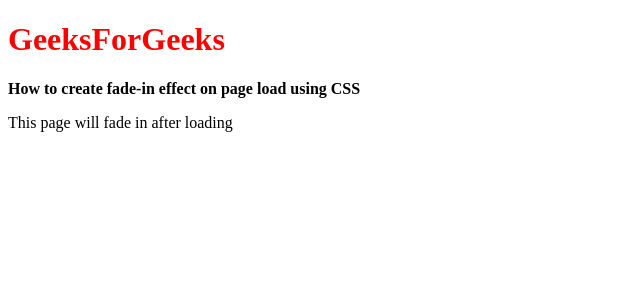
After one commit to browniefrombris/brownieblog, a Flask app: page /fader2 in a window 1280 px wide. The commit adds this page. Shown: the top 300 px of the page, without its empty margins (0-640 px from the left). Run offline with Flask 2, Linux system fonts and the light colour scheme.

Commit message:
19 Jun 21 1349

```diff
--- a/app/routes.py
+++ b/app/routes.py
@@ -1,5 +1,5 @@
 from app import app
-from flask import Flask, render_template, send_from_directory, url_for
+from flask import render_template, send_from_directory, url_for
 import os
 
 @app.route('/')
@@ -15,3 +15,11 @@ def favicon():
 @app.route('/catalogue')
 def catalogue():
 	return render_template('catalogue.html')
+
+@app.route('/fader')
+def fader():
+	return render_template('fader.html')
+
+@app.route('/fader2')
+def fader2():
+	return render_template('fader2.html')
--- /dev/null
+++ b/app/templates/fader2.html
@@ -0,0 +1,45 @@
+<!DOCTYPE html>
+<html>
+
+<head>
+    <title>
+        Fader 2
+    </title>
+
+    <style>
+        body {
+            opacity: 1;
+            transition: 1s opacity;
+            }
+
+        body.fade-out {
+            opacity: 0;
+            transition: none;
+            }
+    </style>
+</head>
+
+<body>
+    <script>
+        document.body.classList.add('fade-out');
+        window.addEventListener('DOMContentLoaded', () => {
+            document.body.classList.remove('fade-out');
+            });
+      </script>
+
+    <h1 style="color: red">
+        GeeksForGeeks
+    </h1>
+
+    <b>
+        How to create fade-in effect
+        on page load using CSS
+    </b>
+
+    <p>
+        This page will fade in
+        after loading
+    </p>
+</body>
+
+</html>
```
Also changed, not shown: app/templates/base.html (+17 -8 lines), app/templates/base1.html (deleted, +0 -25 lines), app/templates/fader.html (added, +34 -0 lines).
